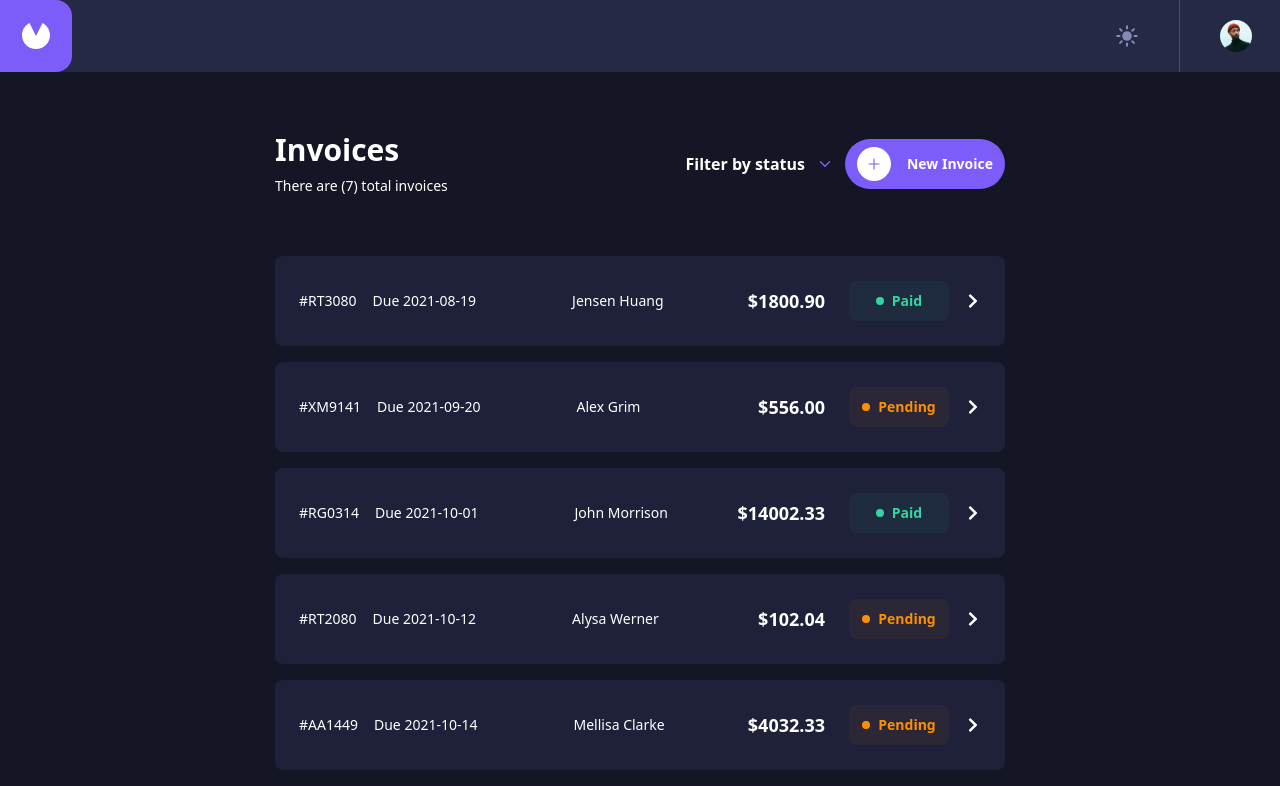
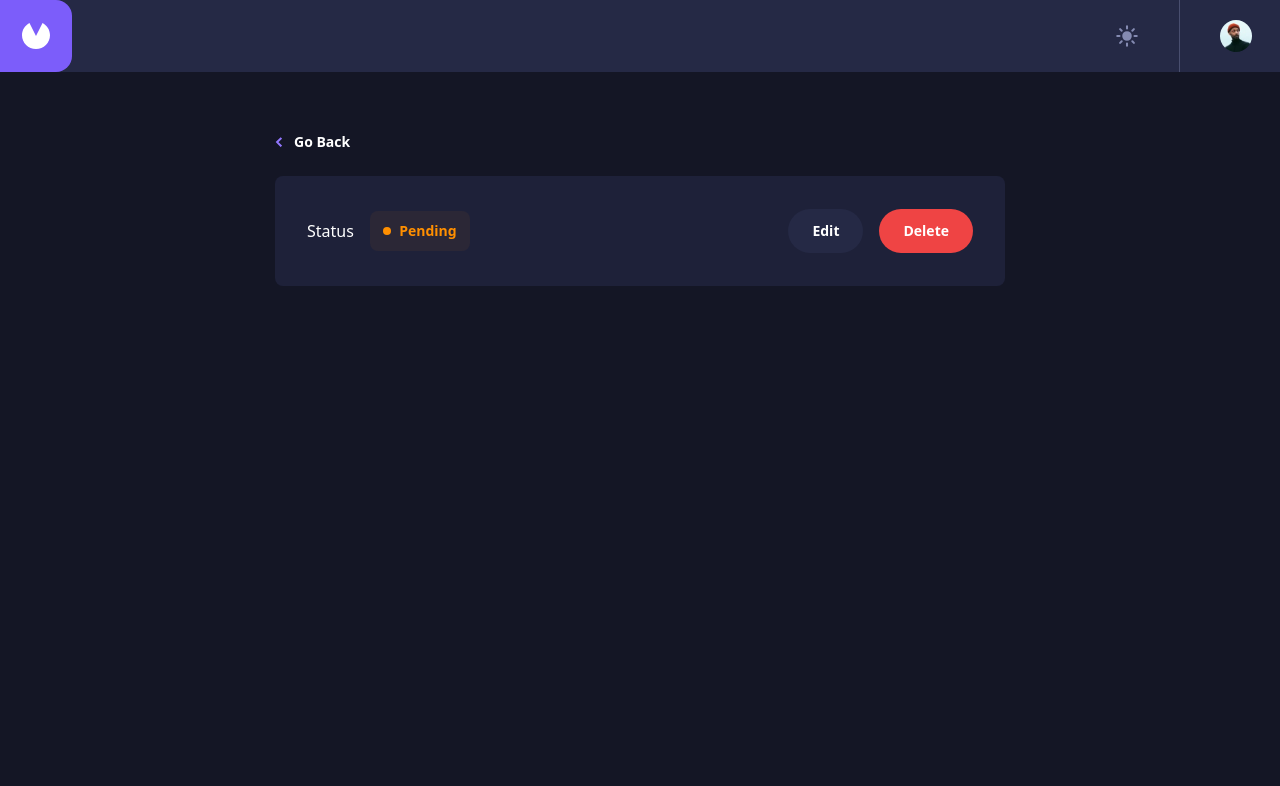
Before and after one commit to Cakinn1/Inovice-app, a React (Create React App) app: page /invoice/AA1449 in a window 1280 px wide. Shown: the top 786 px of the page. Built offline with nearby package versions, Linux system fonts and the light colour scheme.

Commit message:
completed delete for single items

```diff
--- a/package.json
+++ b/package.json
@@ -13,6 +13,7 @@
     "react": "^18.2.0",
     "react-dom": "^18.2.0",
     "react-icons": "^4.12.0",
+    "react-router-dom": "^6.21.1",
     "react-scripts": "5.0.1",
     "typescript": "^4.9.5",
     "web-vitals": "^2.1.4"
--- a/src/App.tsx
+++ b/src/App.tsx
@@ -2,6 +2,8 @@ import Main from "./pages/Main";
 import Nav from "./pages/Nav";
 import data from "./constants/data.json";
 import { useEffect, useState } from "react";
+import { BrowserRouter as Router, Routes, Route } from "react-router-dom";
+import EditInvoice from "./pages/EditInvoice";
 
 export interface InvoiceDataProps {
   clientAddress: ClientAddressProps;
@@ -43,8 +45,18 @@ export default function App() {
   const [invoiceData, setInvoiceData] = useState<InvoiceDataProps[]>(data);
   return (
     <div>
-      <Nav />
-      <Main invoiceData={invoiceData} setInvoiceData={setInvoiceData} />
+      <Router>
+        <Nav />
+        <Routes>
+          <Route
+            path="/"
+            element={
+              <Main invoiceData={invoiceData} setInvoiceData={setInvoiceData} />
+            }
+          />
+          <Route path="/invoice/:id" element={<EditInvoice setInvoiceData={setInvoiceData} invoiceData={invoiceData} />} />
+        </Routes>
+      </Router>
     </div>
   );
 }
--- a/src/components/Card.tsx
+++ b/src/components/Card.tsx
@@ -1,6 +1,8 @@
 import React from "react";
 import { InvoiceDataProps } from "../App";
 import { FaChevronRight } from "react-icons/fa";
+import { Link } from "react-router-dom";
+import StatusVersion from "./StatusVersion";
 export default function Card(props: InvoiceDataProps) {
   const {
     clientAddress,
@@ -35,7 +37,10 @@ export default function Card(props: InvoiceDataProps) {
       : "";
 
   return (
-    <div className="justify-between text-white h-[90px] w-full rounded-lg flex items-center px-6 bg-[#1e2139]">
+    <Link
+      to={`/invoice/${id}`}
+      className="justify-between text-white h-[90px] w-full rounded-lg flex items-center px-6 bg-[#1e2139]"
+    >
       <div className="text-sm flex items-center gap-x-4">
         <p>#{id}</p>
         <h1>Due {paymentDue}</h1>
@@ -46,16 +51,14 @@ export default function Card(props: InvoiceDataProps) {
 
       <div className="flex items-center gap-x-6">
         <h1 className="text-lg font-bold">${total.toFixed(2)}</h1>
-        <div className="flex gap-x-4 items-center">
-          <h1
-            className={`${statusBackground} text-sm gap-x-2 font-bold w-[100px] flex rounded-lg justify-center items-center py-[10px]`}
-          >
-            <div className={`w-2 h-2 rounded-full ${statusDot}`}></div>
-            {status.slice(0, 1).toLocaleUpperCase() + status.slice(1)}
-          </h1>
-          <FaChevronRight />
-        </div>
+        <StatusVersion
+          key={status}
+          isTrue={true}
+          status={status}
+          statusDot={statusDot}
+          statusBackground={statusBackground}
+        />
       </div>
-    </div>
+    </Link>
   );
 }
--- /dev/null
+++ b/src/components/StatusVersion.tsx
@@ -0,0 +1,24 @@
+import React from "react";
+import { FaChevronRight } from "react-icons/fa";
+
+interface StatusProps {
+  statusBackground: string;
+  statusDot: string;
+  status: string;
+  isTrue: boolean;
+}
+
+export default function StatusVersion(props: StatusProps) {
+  const { statusBackground, statusDot, status, isTrue } = props;
+  return (
+    <div className="flex gap-x-4 items-center">
+      <h1
+        className={`${statusBackground} text-sm gap-x-2 font-bold w-[100px] flex rounded-lg justify-center items-center py-[10px]`}
+      >
+        <div className={`w-2 h-2 rounded-full ${statusDot}`}></div>
+        {status.slice(0, 1).toUpperCase() + status.slice(1)}
+      </h1>
+      {isTrue && <FaChevronRight />}
+    </div>
+  );
+}
--- /dev/null
+++ b/src/components/edit/Buttons.tsx
@@ -0,0 +1,44 @@
+import React from "react";
+
+interface ButtonProps {
+  setIsDeleteModalOpen: (value: boolean) => void;
+  isDeleteModalOpen: boolean;
+  text: string;
+  handleDeleteInvoice: () => void;
+}
+
+export default function Buttons(props: ButtonProps) {
+  const { setIsDeleteModalOpen, isDeleteModalOpen, text, handleDeleteInvoice } =
+    props;
+  return (
+    <>
+      <div>
+        <button
+          onClick={() => {
+            if (text === "Cancel") {
+              setIsDeleteModalOpen(!isDeleteModalOpen);
+            }
+          }}
+          className="bg-[#252945] text-sm font-semibold rounded-full py-3 hover:brightness-150 duration-300  px-6"
+        >
+          {text}
+        </button>
+      </div>
+      <div>
+        <button
+          onClick={() => {
+            if (text === "Cancel") {
+              handleDeleteInvoice();
+              setIsDeleteModalOpen(!isDeleteModalOpen);
+            } else {
+              setIsDeleteModalOpen(!isDeleteModalOpen);
+            }
+          }}
+          className="bg-red-500 text-sm font-semibold rounded-full py-3 hover:brightness-150 duration-300  px-6"
+        >
+          Delete
+        </button>
+      </div>
+    </>
+  );
+}
--- /dev/null
+++ b/src/components/edit/DeleteModal.tsx
@@ -0,0 +1,31 @@
+import Buttons from "./Buttons";
+
+interface DeleteModalProps {
+  isDeleteModalOpen: boolean;
+  setIsDeleteModalOpen: (value: boolean) => void;
+  handleDeleteInvoice: () => void
+}
+export default function DeleteModal(props: DeleteModalProps) {
+  const { isDeleteModalOpen, setIsDeleteModalOpen, handleDeleteInvoice } = props;
+  return (
+    <section className="absolute   text-white -top-6 left-0 bg-black bg-opacity-40 w-full h-full">
+      <div className="absolute w-[480px]  shadow-2xl h-[240px] rounded-lg space-y-4 p-10 bg-[#1e2139] top-1/2 left-1/2 -translate-x-1/2 -translate-y-1/2">
+        <div className="space-y-2">
+          <h1 className="text-4xl font-semibold">Confirm Deletion</h1>
+          <h1 className="text-[15px]  text-[#888eb0]">
+            Are you sure you want to delete invoice id? This action cannot be
+            undone
+          </h1>
+        </div>
+        <div className="flex gap-x-4 justify-end items-center">
+          <Buttons
+          handleDeleteInvoice={handleDeleteInvoice}
+            text="Cancel"
+            isDeleteModalOpen={isDeleteModalOpen}
+            setIsDeleteModalOpen={setIsDeleteModalOpen}
+          />
+        </div>
+      </div>
+    </section>
+  );
+}
--- /dev/null
+++ b/src/components/edit/EditOrDelete.tsx
@@ -0,0 +1,73 @@
+import React from "react";
+import { InvoiceDataProps } from "../../App";
+import StatusVersion from "../StatusVersion";
+import { stat } from "fs/promises";
+import DeleteModal from "./DeleteModal";
+import Buttons from "./Buttons";
+
+interface EditOrDelete {
+  id: string;
+  status: string;
+  handleDeleteInvoice: () => void;
+  setIsDeleteModalOpen: (value: boolean) => void;
+  isDeleteModalOpen: boolean;
+}
+
+export default function EditOrDelete(props: EditOrDelete) {
+  const {
+    id,
+    status,
+    handleDeleteInvoice,
+    setIsDeleteModalOpen,
+    isDeleteModalOpen,
+  } = props;
+
+  const statusBackground =
+    status === "paid"
+      ? "bg-[#33d69f0f] text-[#33d69f]"
+      : status === "pending"
+      ? "text-[#ff8f00] bg-[#ff8f000f]"
+      : status === "draft"
+      ? "bg-[#dfe3fa0f] text-white"
+      : "";
+  const statusDot =
+    status === "paid"
+      ? "bg-[#33d69f]"
+      : status === "pending"
+      ? "bg-[#ff8f00]"
+      : status === "draft"
+      ? "bg-white"
+      : "";
+
+  return (
+    <>
+      <div className="bg-[#1e2139] px-8 text-white rounded-lg h-[110px] flex justify-between items-center">
+        <div className="flex items-center gap-x-4">
+          <h1>Status</h1>
+          <StatusVersion
+            isTrue={false}
+            status={status}
+            statusBackground={statusBackground}
+            statusDot={statusDot}
+            key={status}
+          />
+        </div>
+        <div className="flex items-center gap-x-4">
+          <Buttons
+            text="Edit"
+            handleDeleteInvoice={handleDeleteInvoice}
+            isDeleteModalOpen={isDeleteModalOpen}
+            setIsDeleteModalOpen={setIsDeleteModalOpen}
+          />
+        </div>
+      </div>
+      {isDeleteModalOpen && (
+        <DeleteModal
+          handleDeleteInvoice={handleDeleteInvoice}
+          isDeleteModalOpen={isDeleteModalOpen}
+          setIsDeleteModalOpen={setIsDeleteModalOpen}
+        />
+      )}
+    </>
+  );
+}
--- /dev/null
+++ b/src/components/edit/InvoiceHeader.tsx
@@ -0,0 +1,12 @@
+import React from "react";
+import { FaChevronRight } from "react-icons/fa";
+import { Link } from "react-router-dom";
+
+export default function InvoiceHeader() {
+  return (
+    <Link to="/" className="flex gap-x-3 font-semibold text-white items-center text-sm">
+      <img src="/assets/icon-arrow-left.svg" alt="" />
+      <h1 className="hover:opacity-40 duration-300">Go Back</h1>
+    </Link>
+  );
+}
--- /dev/null
+++ b/src/pages/EditInvoice.tsx
@@ -0,0 +1,41 @@
+import React, { useState } from "react";
+import { useNavigate, useParams } from "react-router-dom";
+import InvoiceHeader from "../components/edit/InvoiceHeader";
+import EditOrDelete from "../components/edit/EditOrDelete";
+import { InvoiceDataProps } from "../App";
+import { Navigation } from "react-router-dom";
+
+interface EditInvoiceProps {
+  invoiceData: InvoiceDataProps[];
+  setInvoiceData: (value: InvoiceDataProps[]) => void
+}
+
+export default function EditInvoice(props: EditInvoiceProps) {
+  const { invoiceData, setInvoiceData } = props;
+  const navigate = useNavigate();
+  const { id } = useParams();
+  const [isDeleteModalOpen, setIsDeleteModalOpen] = useState<boolean>(false)
+
+  const filterOutData = invoiceData.filter((item) => {
+    return item.id === id;
+  });
+  const objectData = Object.assign({}, filterOutData[0]);
+
+  function handleDeleteInvoice() {
+    const filterOutData = invoiceData.filter((item) => {
+      return item.id !== id;
+    });
+
+    navigate("/");
+    setInvoiceData(filterOutData)
+  }
+
+  console.log(objectData);
+  return (
+    <div className="max-w-[730px]  space-y-6  py-[60px] mx-auto">
+      <InvoiceHeader />
+
+      <EditOrDelete isDeleteModalOpen={isDeleteModalOpen}  setIsDeleteModalOpen={setIsDeleteModalOpen} handleDeleteInvoice={handleDeleteInvoice} id={objectData.id} status={objectData.status} />
+    </div>
+  );
+}
--- a/src/pages/Main.tsx
+++ b/src/pages/Main.tsx
@@ -34,10 +34,8 @@ export default function Main(props: MainProps) {
     }
   }
 
-  console.log(filterItems)
   return (
     <section
-      // style={{ height: "calc(100vh - 72px)" }}
       className=" max-w-[730px] mx-auto min-h-screen pb-[100px]"
     >
       <Header
```
Also changed, not shown: src/constants/constants.ts (line endings or trailing spaces), 1 other file (tests, documents, lock files or other folders).
